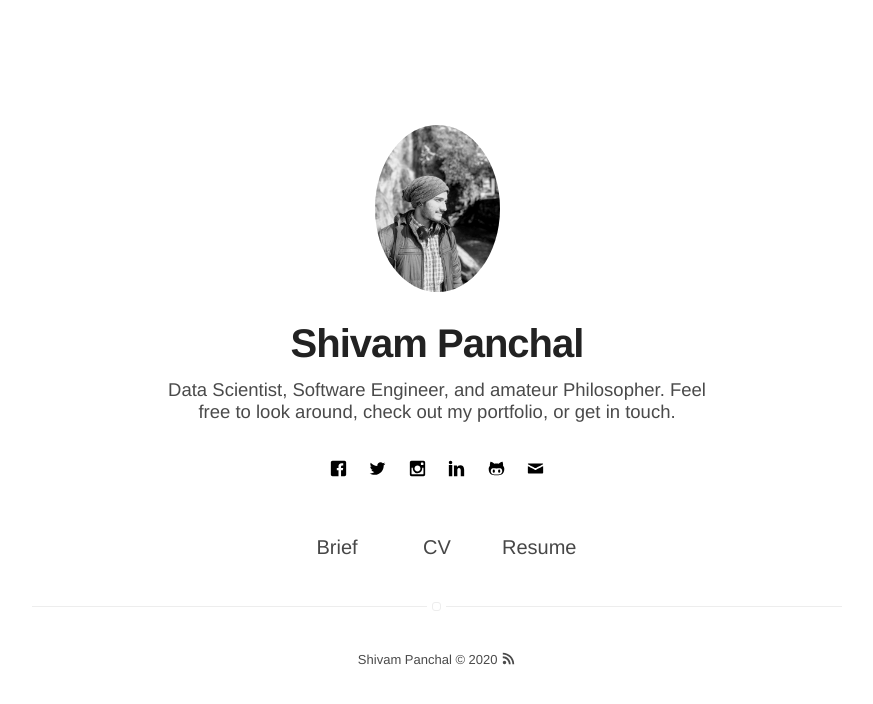
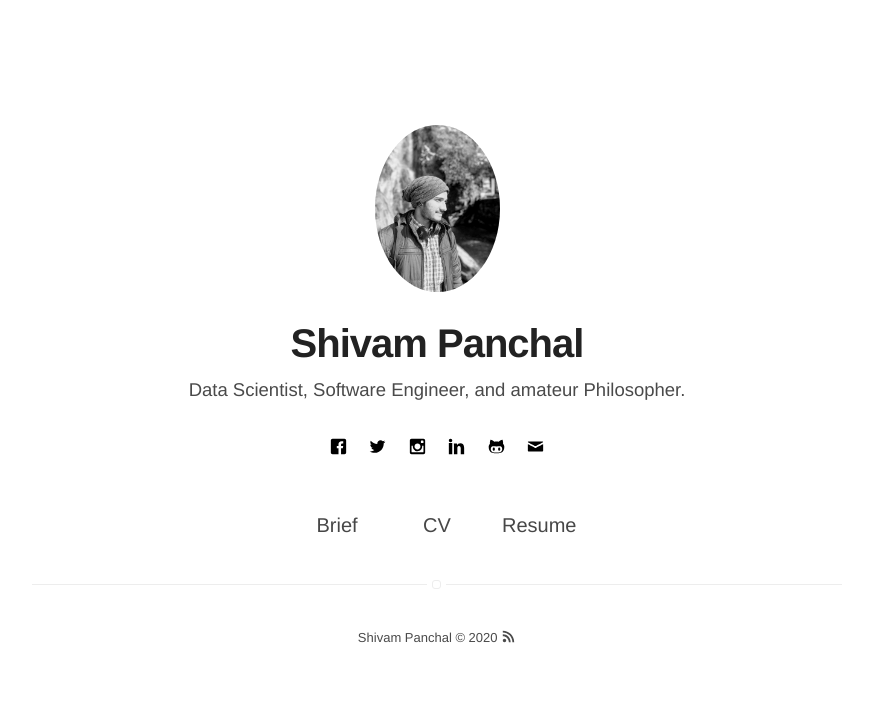
Before and after one commit to ShivamPanchal/shivampanchal.github.io, a Jekyll site: the page built from index.html, in a window 1280 px wide. Shown: the top 704 px of the page, without its empty margins (203-1076 px from the left). Built offline with Jekyll 4.4.1, drawn with Linux system fonts in a browser that asks for light colours.

Commit message:
Update _config.yml

```diff
--- a/_config.yml
+++ b/_config.yml
@@ -1,6 +1,6 @@
 # main text of home
 name: Shivam Panchal
-bio: Data Scientist, Software Engineer, and amateur Philosopher. Feel free to look around, check out my portfolio, or get in touch.
+bio: Data Scientist, Software Engineer, and amateur Philosopher.
 
 # twitter summary info
 description: Shivam Panchal
```
